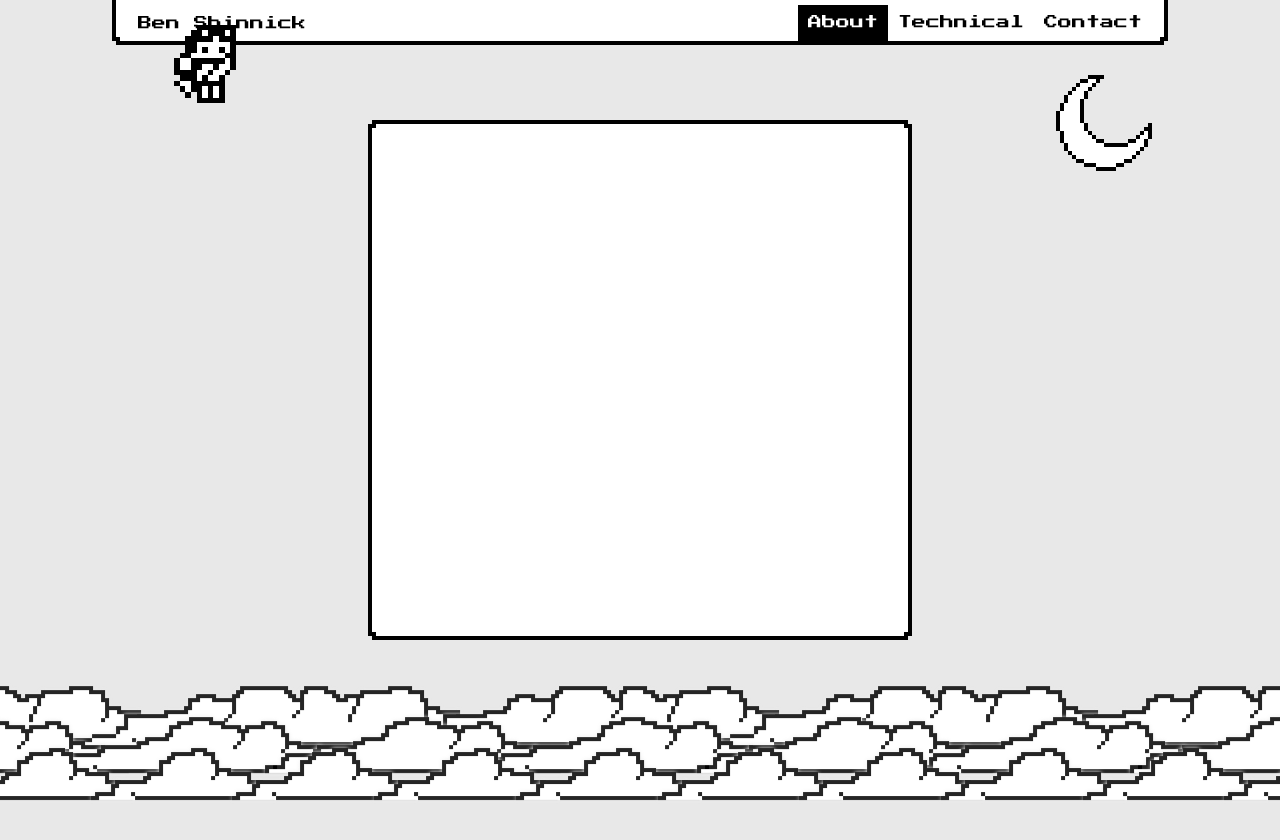
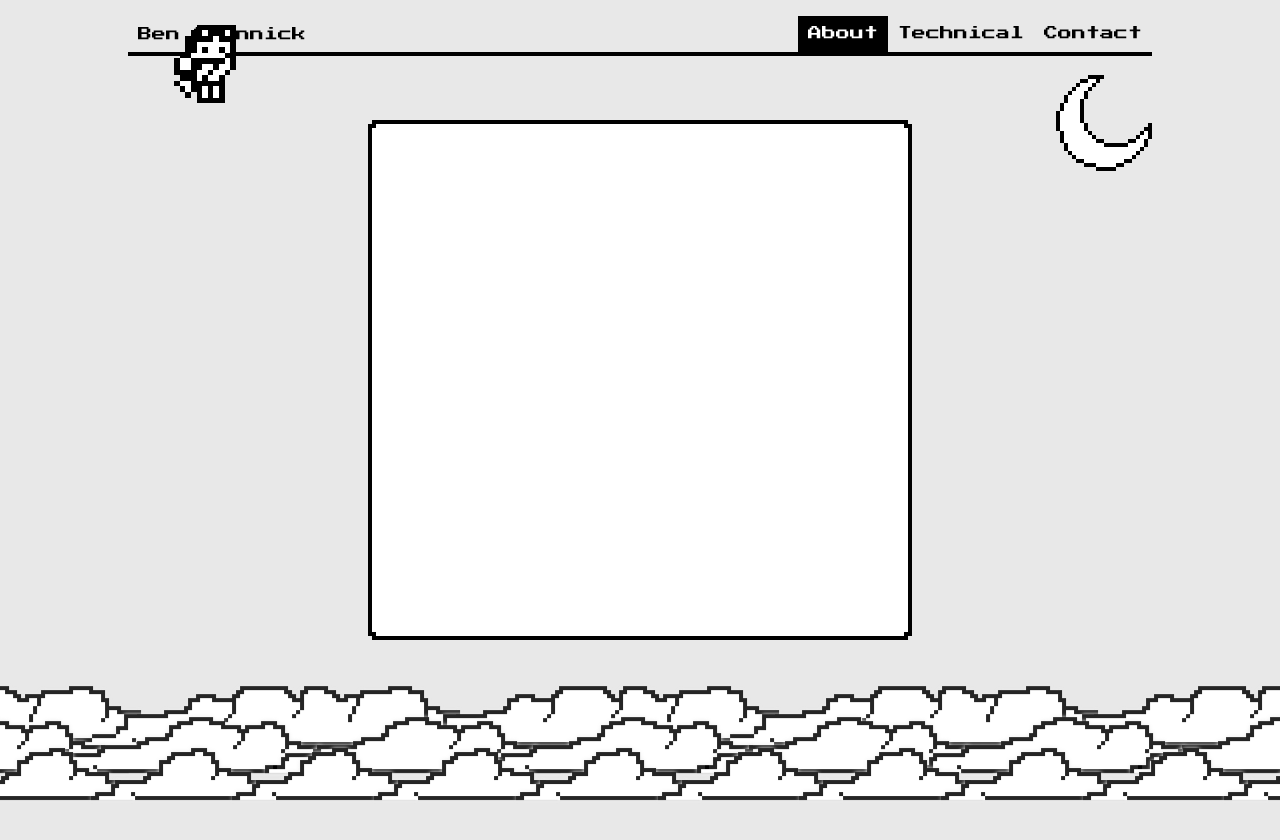
Before and after one commit to benshinnick/personal-website, a React (Create React App) app: page / in a window 1280 px wide. Shown: the top 840 px of the page. Built offline with nearby package versions, Linux system fonts and the light colour scheme; the HTML template or start-up script is replaced by a standard one.

Commit message:
Changed navbar styling back

```diff
--- a/src/PersonalWebsite/Clouds/Clouds.jsx
+++ b/src/PersonalWebsite/Clouds/Clouds.jsx
@@ -5,8 +5,6 @@ export default class Clouds extends React.Component {
     render() {
         return (
             <div id='clouds'>
-                <div id="left-barrier"></div>
-                <div id="right-barrier"></div>
                 <canvas className='sprite cloud large' id='large-1'></canvas>
                 <canvas className='sprite cloud large' id='large-2'></canvas>
                 <canvas className='sprite cloud large' id='large-3'></canvas>
--- a/src/PersonalWebsite/Moon/Moon.css
+++ b/src/PersonalWebsite/Moon/Moon.css
@@ -7,7 +7,7 @@
     position: fixed;
     transform-origin: top right;
     transform: scale(0.40);
-    animation: 2s ease-out 0s 1 appear;
+    animation: 1s ease-out 0s 1 appear;
 }
 
 @keyframes appear {
--- a/src/PersonalWebsite/Moon/Moon.jsx
+++ b/src/PersonalWebsite/Moon/Moon.jsx
@@ -4,7 +4,7 @@ import './Moon.css';
 export default class Moon extends React.Component {
     render() {
         return (
-            <div id='moon'></div>
+            <div id='moon' class='sprite'></div>
         );
     }
 }
--- a/src/PersonalWebsite/Navbar/Navbar.css
+++ b/src/PersonalWebsite/Navbar/Navbar.css
@@ -1,12 +1,11 @@
 .navbar-wrapper {
     position: fixed;
     width: 80vw;
-    border-top: 50px solid white;
+    top: 2vh;
     display: flex;
     align-items: center;
     justify-content: space-between;
     border-bottom: 4px solid black;
-    background-color: white;
 }
 
 .navbar-wrapper .links-wrapper button {
@@ -43,45 +42,3 @@
     background-color: black;
     border-bottom: 2px solid black;
 }
-
-#left-corner {
-    position: fixed;
-    background-image: url(./corner.png);
-    width: 16px;
-    height: 16px;
-    top: 29px;
-    left: calc(10vw - 16px);
-    image-rendering: pixelated;
-    transform: rotate(180deg);
-}
-
-#nb-left-side {
-    width: 12px;
-    height: 29px;
-    border-left: 4px solid black;
-    left: calc(10vw - 16px);
-    top:0;
-    background-color: white;
-    position: fixed;
-}
-
-#right-corner {
-    position: fixed;
-    background-image: url(./corner.png);
-    width: 16px;
-    height: 16px;
-    left: calc(90vw);
-    top: 29px;
-    image-rendering: pixelated;
-    transform: rotate(90deg);
-}
-
-#nb-right-side {
-    width: 12px;
-    height: 29px;
-    border-right: 4px solid black;
-    left: 90vw;
-    top:0;
-    background-color: white;
-    position: fixed;
-}
--- a/src/PersonalWebsite/Navbar/Navbar.jsx
+++ b/src/PersonalWebsite/Navbar/Navbar.jsx
@@ -27,10 +27,6 @@ export default class Navbar extends React.Component {
             <div className='section' id='navbar'>
                 <div className='container'>
                     <div className='navbar-wrapper'>
-                        <div id='left-corner'></div>
-                        <div id='nb-left-side'></div>
-                        <div id='right-corner'></div>
-                        <div id='nb-right-side'></div>
                         <button id='name-home-button'>Ben Shinnick</button>
                         <div className='links-wrapper'>
                             <button id='about-btn' onClick={() => this.aboutButtonOnClick()}>About</button>
```
Also changed, not shown: src/PersonalWebsite/Stars/Stars.css (+13 -0 lines), src/PersonalWebsite/Stars/Stars.jsx (+19 -0 lines).
